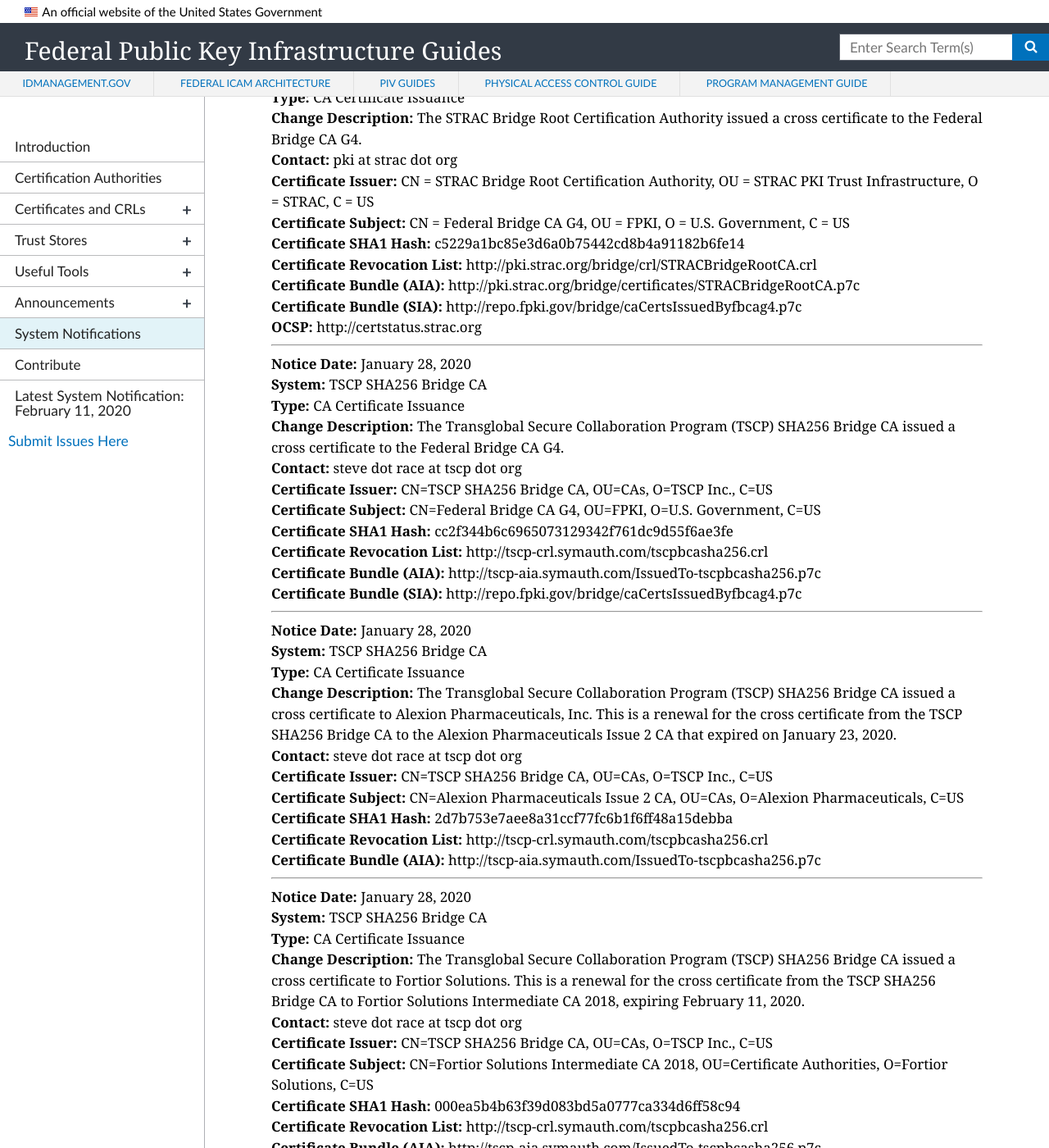
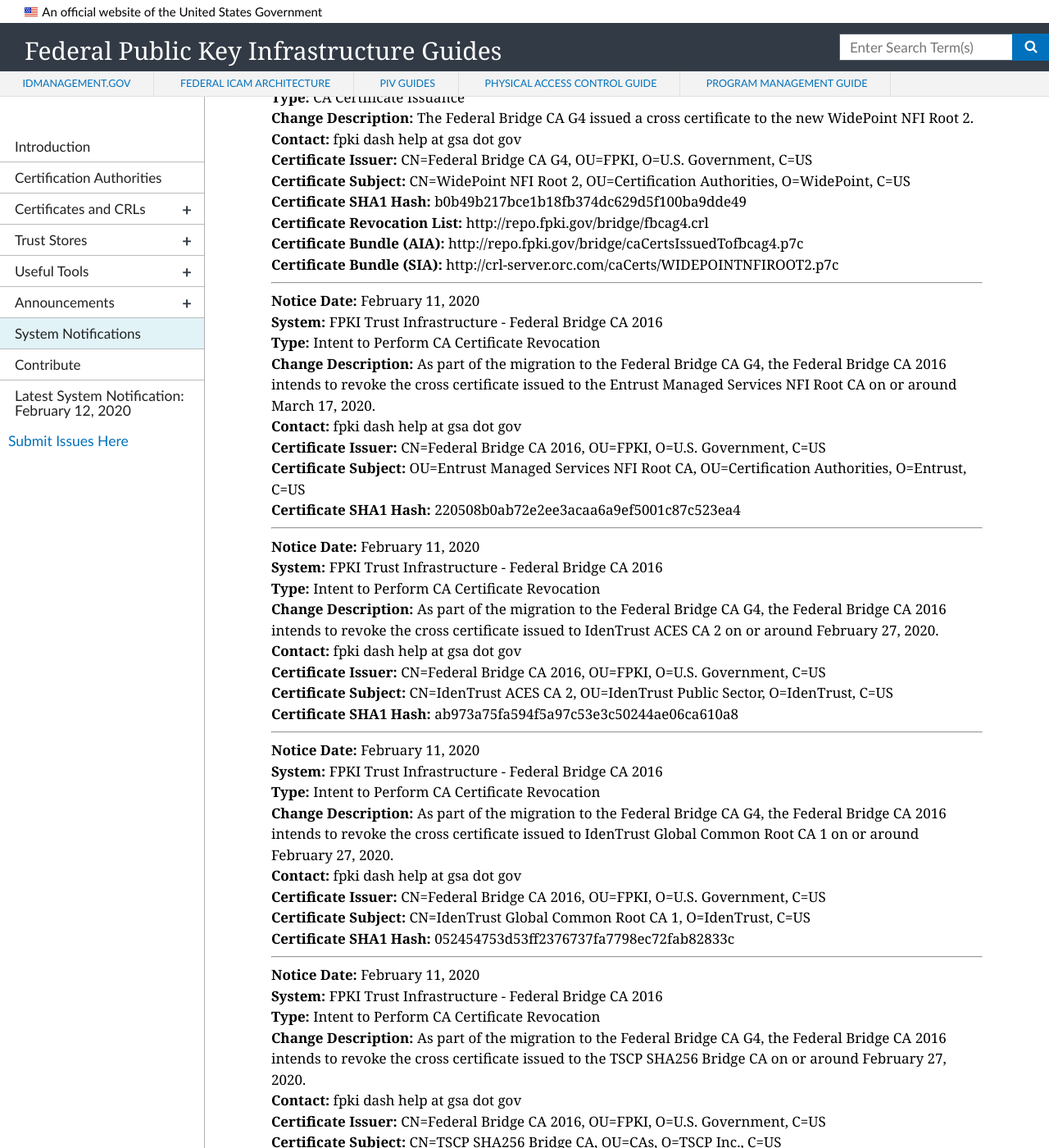
Before and after one commit to GSA/fpki-guides, a Jekyll site: the page built from pages/fpki_notifications.md, in a window 1280 px wide and 1400 px high, scrolled down 876 px. Shown: the whole window at 82% size. Built offline with Jekyll 4.4.1, drawn with Linux system fonts in a browser that asks for light colours; nearby versions of some CDN libraries; some of the changed text lies outside the part shown.

Commit message:
Update notifications.yml

```diff
--- a/_data/notifications.yml
+++ b/_data/notifications.yml
@@ -1990,6 +1990,57 @@
   sia_uri: http://repo.fpki.gov/bridge/caCertsIssuedByfbcag4.p7c
   ocsp_uri: http://certstatus.strac.org
 
+- notice_date: February 11, 2020
+  change_type: Intent to Perform CA Certificate Revocation
+  system: FPKI Trust Infrastructure - Federal Bridge CA 2016
+  change_description: As part of the migration to the Federal Bridge CA G4, the Federal Bridge CA 2016 intends to revoke the cross certificate issued to the TSCP SHA256 Bridge CA on or around February 27, 2020.
+  contact: fpki dash help at gsa dot gov
+  ca_certificate_hash: 874007002a4a2fff3edcf90eb41adce7c2fb4915
+  ca_certificate_issuer: CN=Federal Bridge CA 2016, OU=FPKI, O=U.S. Government, C=US
+  ca_certificate_subject: CN=TSCP SHA256 Bridge CA, OU=CAs, O=TSCP Inc., C=US
+
+- notice_date: February 11, 2020
+  change_type: Intent to Perform CA Certificate Revocation
+  system: FPKI Trust Infrastructure - Federal Bridge CA 2016
+  change_description: As part of the migration to the Federal Bridge CA G4, the Federal Bridge CA 2016 intends to revoke the cross certificate issued to IdenTrust Global Common Root CA 1 on or around February 27, 2020.
+  contact: fpki dash help at gsa dot gov
+  ca_certificate_hash: 052454753d53ff2376737fa7798ec72fab82833c
+  ca_certificate_issuer: CN=Federal Bridge CA 2016, OU=FPKI, O=U.S. Government, C=US
+  ca_certificate_subject: CN=IdenTrust Global Common Root CA 1, O=IdenTrust, C=US
+
+- notice_date: February 11, 2020
+  change_type: Intent to Perform CA Certificate Revocation
+  system: FPKI Trust Infrastructure - Federal Bridge CA 2016
+  change_description: As part of the migration to the Federal Bridge CA G4, the Federal Bridge CA 2016 intends to revoke the cross certificate issued to IdenTrust ACES CA 2 on or around February 27, 2020.
+  contact: fpki dash help at gsa dot gov
+  ca_certificate_hash: ab973a75fa594f5a97c53e3c50244ae06ca610a8
+  ca_certificate_issuer: CN=Federal Bridge CA 2016, OU=FPKI, O=U.S. Government, C=US
+  ca_certificate_subject: CN=IdenTrust ACES CA 2, OU=IdenTrust Public Sector, O=IdenTrust, C=US
+
+- notice_date: February 11, 2020
+  change_type: Intent to Perform CA Certificate Revocation
+  system: FPKI Trust Infrastructure - Federal Bridge CA 2016
+  change_description: As part of the migration to the Federal Bridge CA G4, the Federal Bridge CA 2016 intends to revoke the cross certificate issued to the Entrust Managed Services NFI Root CA on or around March 17, 2020.
+  contact: fpki dash help at gsa dot gov
+  ca_certificate_hash: 220508b0ab72e2ee3acaa6a9ef5001c87c523ea4
+  ca_certificate_issuer: CN=Federal Bridge CA 2016, OU=FPKI, O=U.S. Government, C=US
+  ca_certificate_subject: OU=Entrust Managed Services NFI Root CA, OU=Certification Authorities, O=Entrust, C=US
+
+- notice_date: February 12, 2020
+  change_type: CA Certificate Issuance
+  start_datetime: February 4, 2020
+  system: FPKI Trust Infrastructure - Federal Bridge CA G4
+  change_description: The Federal Bridge CA G4 issued a cross certificate to the new WidePoint NFI Root 2.
+  contact: fpki dash help at gsa dot gov
+  ca_certificate_hash: b0b49b217bce1b18fb374dc629d5f100ba9dde49
+  ca_certificate_issuer: CN=Federal Bridge CA G4, OU=FPKI, O=U.S. Government, C=US
+  ca_certificate_subject: CN=WidePoint NFI Root 2, OU=Certification Authorities, O=WidePoint, C=US
+  cdp_uri: http://repo.fpki.gov/bridge/fbcag4.crl
+  aia_uri: http://repo.fpki.gov/bridge/caCertsIssuedTofbcag4.p7c
+  sia_uri: http://crl-server.orc.com/caCerts/WIDEPOINTNFIROOT2.p7c
+  ocsp_uri:
+
+
 #- notice_date:
 #  change_type: CA Certificate Issuance
 #  start_datetime:
```
